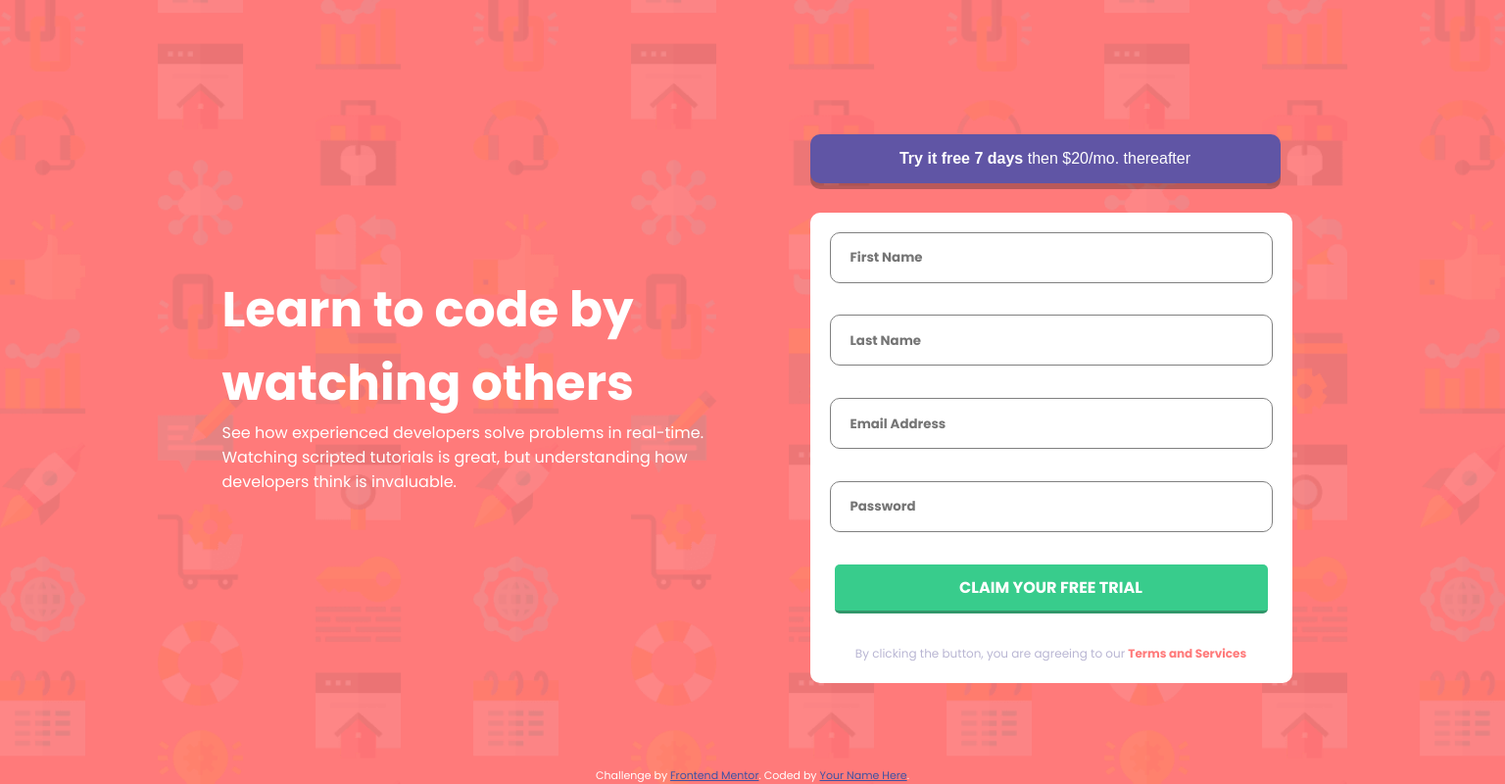
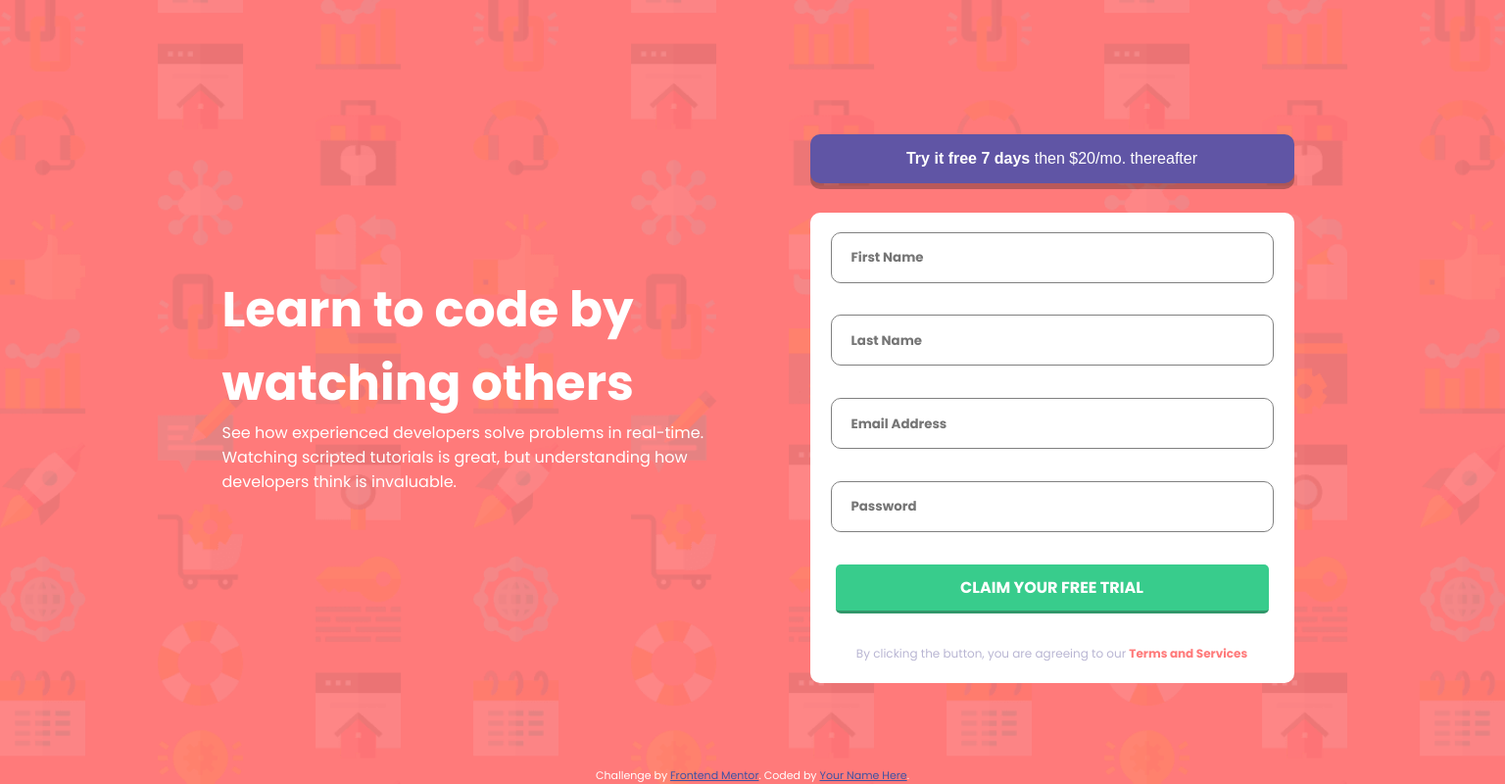
Before and after one commit to samueldev900/Challenge_15_Html-CSS, a plain HTML site: page index.html in a window 1536 px wide. Shown: the whole page at 98% size. Drawn offline with Linux system fonts and the light colour scheme.

Commit message:
projeto finalizado

```diff
--- a/estilo/query.css
+++ b/estilo/query.css
@@ -39,7 +39,7 @@
         font-size:50px ;
     }
     .btn-blue{
-        width: 480px;
+        width: 494px;
         height: 50px;
         font-size: 16px;
     }
```
